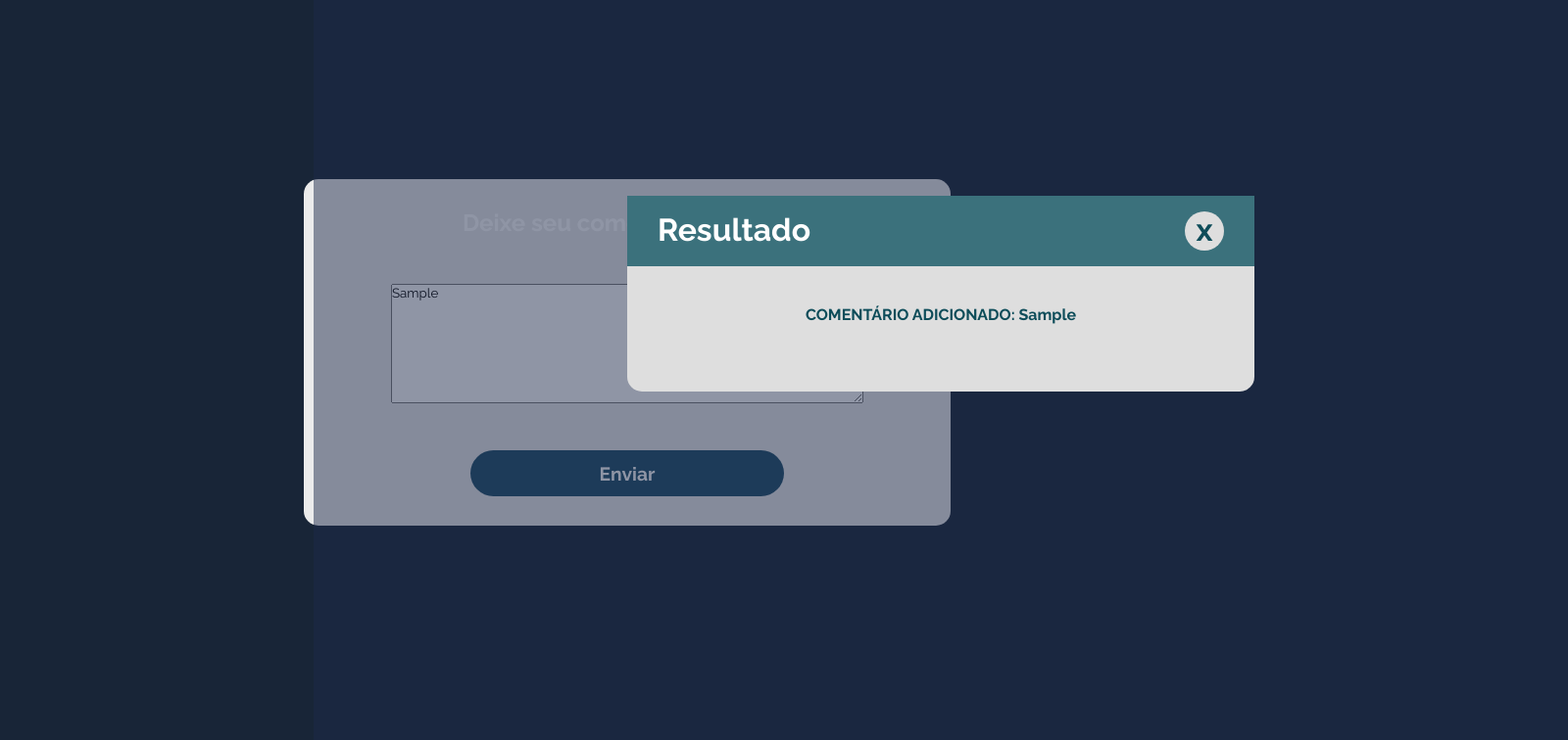
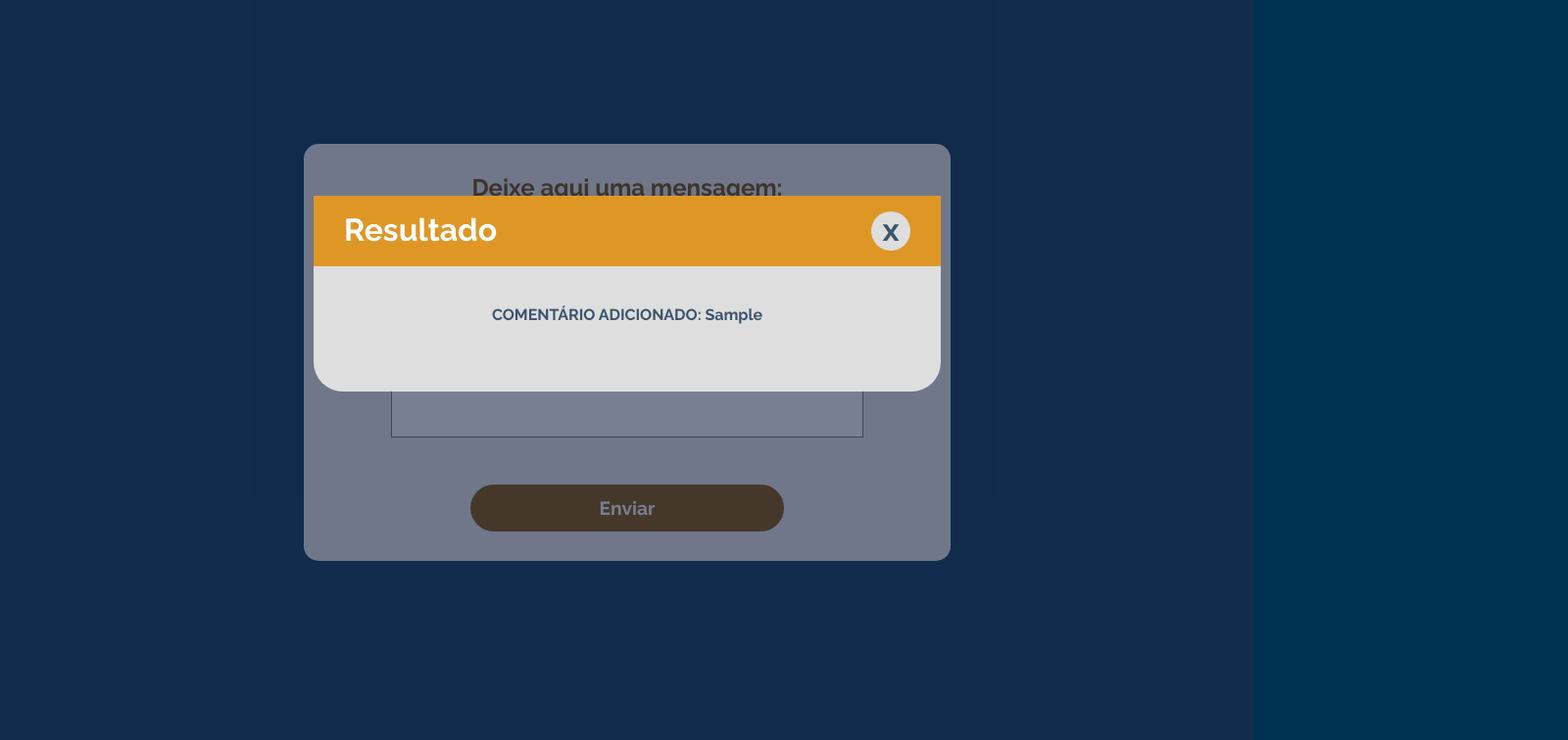
Before and after one commit to bitlab-ufrn/selecao-2023-lemtd, a React (Create React App) app in the folder selecao/: page / in a window 1280 px wide. Both pictures are taken after typing "Sample" into the empty fields and a click on the button "Enviar". Shown: the top 756 px of the page at 98% size, 1600 px wide, since content can reach past the window. Built offline with nearby package versions, Linux system fonts and the light colour scheme.

Commit message:
Wip: design da página

```diff
--- a/selecao/src/components/Header.js
+++ b/selecao/src/components/Header.js
@@ -1,11 +1,14 @@
 import '../style/Header.css'
 
-const Welcome = () => {
+const Header = () => {
     return (
-        <div id="header">
-            <h2>Deixe seu comentário abaixo:</h2>
+        <div>
+            <div className="header">
+                <h2>Deixe aqui uma mensagem:</h2>
+                <h3 className='atentar'>Atente-se a não utilizar palavras ou expressões consideradas ofensivas. Estes comentários serão desconsiderados mediante análise.</h3>
+            </div>
         </div>
     )
 }
 
-export default Welcome
+export default Header
--- a/selecao/src/style/Field.css
+++ b/selecao/src/style/Field.css
@@ -3,6 +3,11 @@
     min-width: 20vh;
     width: 60vh;
     height: 15vh;
+    resize: none;
+    box-shadow: 0 0 0 0;
+    outline: none;
+    text-indent: 10px;
+    line-height: normal;
 }
 
 #enviar {
--- a/selecao/src/style/Header.css
+++ b/selecao/src/style/Header.css
@@ -1,3 +1,12 @@
-#header {
-    color: white;
+.header {
+    color: rgb(114, 70, 0);
+    height: 100px;
+    display: flex;
+    flex-direction: column;
+    justify-content: space-between;
+    align-items: center;
 }
+
+.atentar {
+    width: 650px;
+}
--- a/selecao/src/style/Popup.css
+++ b/selecao/src/style/Popup.css
@@ -1,17 +1,19 @@
 .popup-main {
-    background-color: rgba(29, 41, 73, 0.495);
+    background-color: rgba(29, 41, 73, 0.596);
     height: 100%;
     width: 100%;
-    position: absolute;
+    position: fixed;
     top: 0;
-
+    right: 0;
+    bottom: 0;
+    left: 0;
 }
 
 .popup-header {
     display: flex;
     justify-content: space-between;
     padding: 0 15px 0 15px;
-    background-color: rgb(59, 113, 124);
+    background-color: rgb(222, 151, 37);
     color: white;
 }
 
@@ -22,19 +24,18 @@
     position: absolute;
     top: 25%;
     right: 25%;
-    border-radius: 15px;
+    border-radius: 30px;
 }
 
 h1 {
     align-items: center;
     margin: 1rem;
     border: none;
-    border-radius: 3%;
 }
 
 .closepopup {
     cursor: pointer;
-    color: rgb(13, 76, 89);
+    color: #3c556d;
     width: 40px;
     height: 40px;
     background: rgb(222, 222, 222);
@@ -45,5 +46,5 @@ h1 {
 
 .popup-content {
     padding-top: 40px;
-    color: rgb(13, 76, 89);
+    color: #3c556d;
 }
--- a/selecao/src/style/index.css
+++ b/selecao/src/style/index.css
@@ -7,7 +7,10 @@
 body, html {
   min-height: 100vh;
   height: 100%;
-  background-color: rgb(24, 37, 55);
+  /* background: radial-gradient(circle, rgba(7,44,83,1) 75%, rgba(3,0,52,1) 100%); */
+  /* background-color: rgb(24, 37, 55); */
+  background: #003153;
+  /* background: radial-gradient(circle, rgba(24,37,55,1) 0%, rgba(148,187,233,1) 100%, rgba(148,187,233,1) 100%, rgba(148,187,233,1) 100%);  */
 }
 
 button {
@@ -15,12 +18,12 @@ button {
   font-size: 1.2rem;
   cursor: pointer;
   padding: .8rem 1.5rem;
-  background: #1e4d69;
+  background: rgb(129, 80, 0);
   color: white;
   border-radius: 3rem;
   border: none;
 }
 
 button:hover {
-  background: #5c7994;
+  background: #5f88ae;
 }
```
